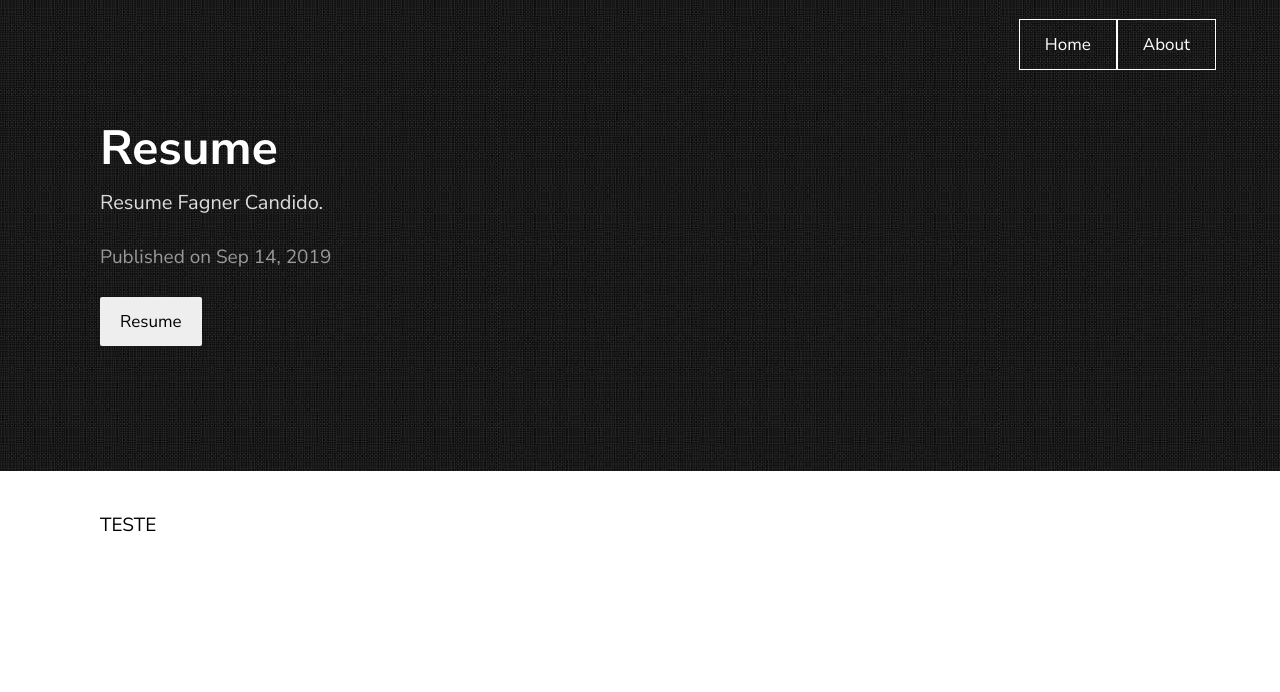
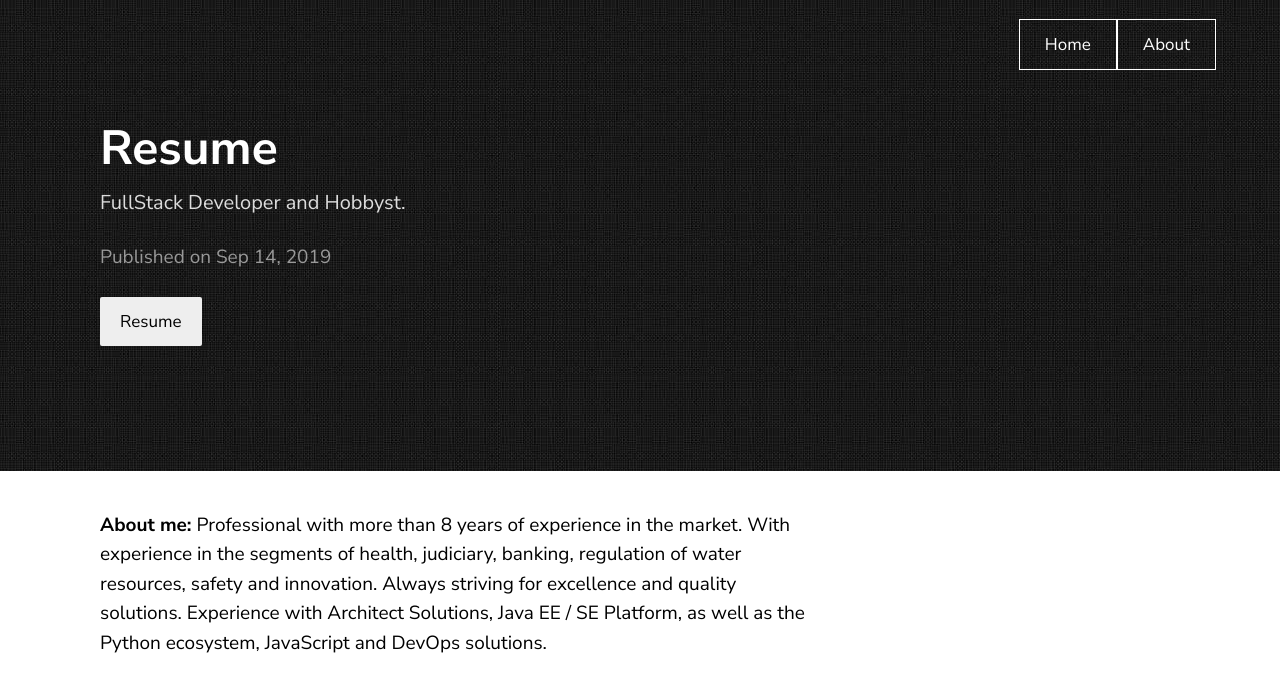
Before and after one commit to fagnercandido/fagnercandido.gihub.io, a Jekyll site: the page built from about.md, in a window 1280 px wide. Shown: the top 692 px of the page. Built offline with Jekyll 4.4.1, drawn with Linux system fonts in a browser that asks for light colours.

Commit message:
added new about

```diff
--- a/about.md
+++ b/about.md
@@ -1,8 +1,8 @@
 ---
 layout: post
 title:  "Resume"
-description: Resume Fagner Candido.
+description: FullStack Developer and Hobbyst.
 date:   2019-09-14 12:27:36 +0530
 categories: Resume
 ---
-TESTE
+**About me:** Professional with more than 8 years of experience in the market. With experience in the segments of health, judiciary, banking, regulation of water resources, safety and innovation. Always striving for excellence and quality solutions. Experience with Architect Solutions, Java EE / SE Platform, as well as the Python ecosystem, JavaScript and DevOps solutions.
```
